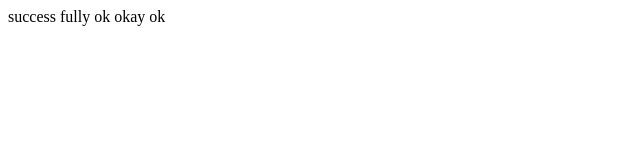
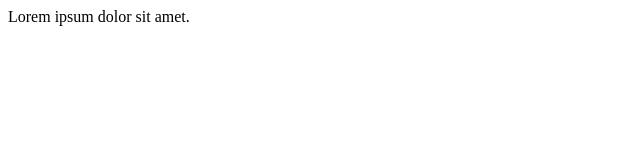
Before and after one commit to Zioun/new_repository, a plain HTML site: page index.html in a window 1280 px wide. Shown: the full height of the page, 0-640 px from the left. Drawn offline with Linux system fonts and the light colour scheme.

Commit message:
first commit

```diff
--- a/index.html
+++ b/index.html
@@ -6,6 +6,6 @@
     <title>Document</title>
 </head>
 <body>
-    success fully ok okay ok
+    Lorem ipsum dolor sit amet.
 </body>
 </html>
```
Also changed, not shown: 1 other file.
